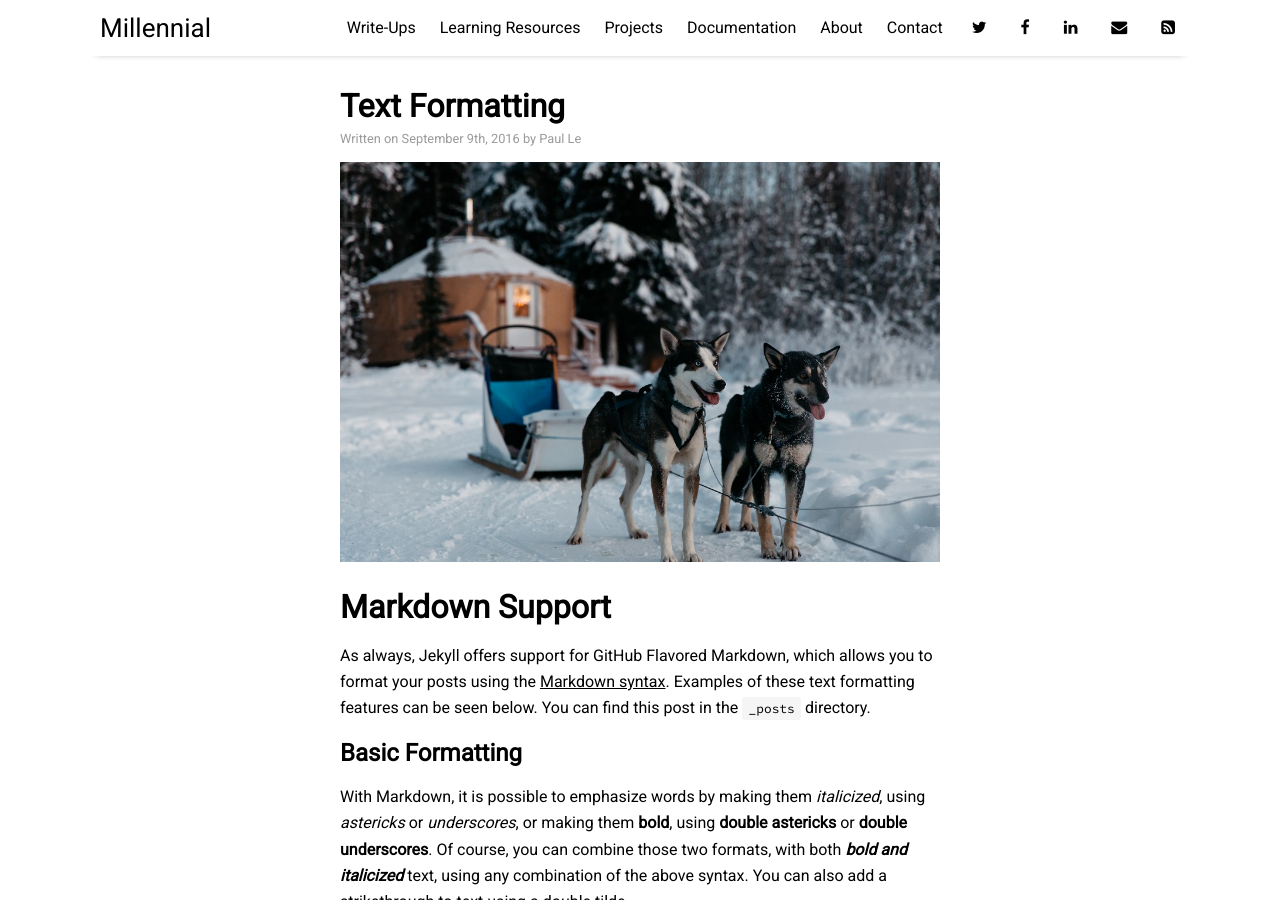
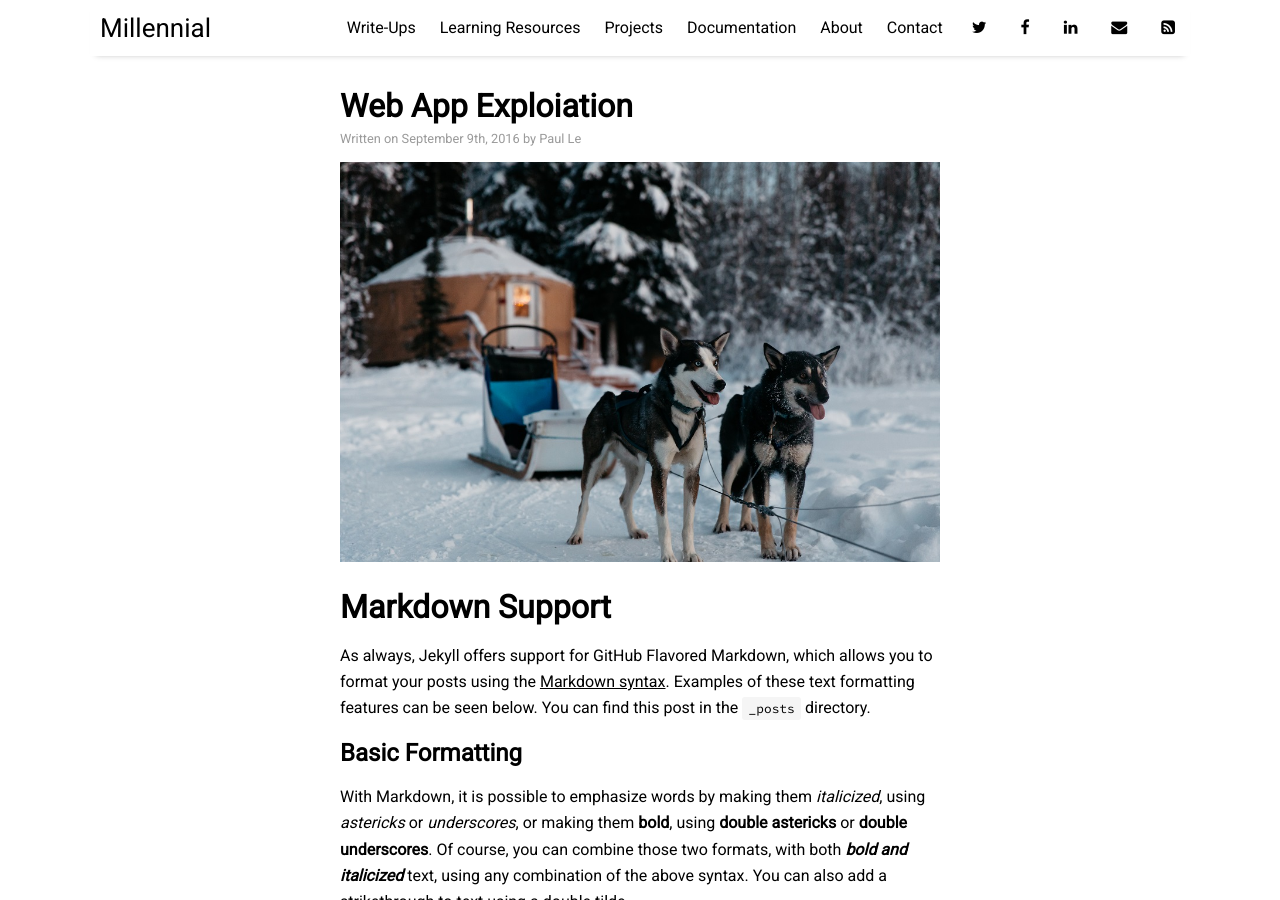
Before and after one commit to AaronBray/AaronBray.github.io, a Jekyll site: the page built from _posts/2016-09-09-web-exploitation.md, in a window 1280 px wide and 900 px high. Built offline with Jekyll 4.4.1, drawn with Linux system fonts in a browser that asks for light colours; nearby versions of some CDN libraries; formulas are drawn with MathJax 3; comment, search, counter and statistics services are not loaded.

Commit message:
Update and rename 2016-09-09-text-formatting.md to 2016-09-09-web-exploitation.md

```diff
--- a/_posts/2016-09-09-text-formatting.md
+++ b/_posts/2016-09-09-web-exploitation.md
@@ -1,6 +1,6 @@
 ---
 layout: post
-title: "Text Formatting"
+title: "Web App Exploiation"
 author: "Paul Le"
 categories: sample
 tags: [sample]
```
